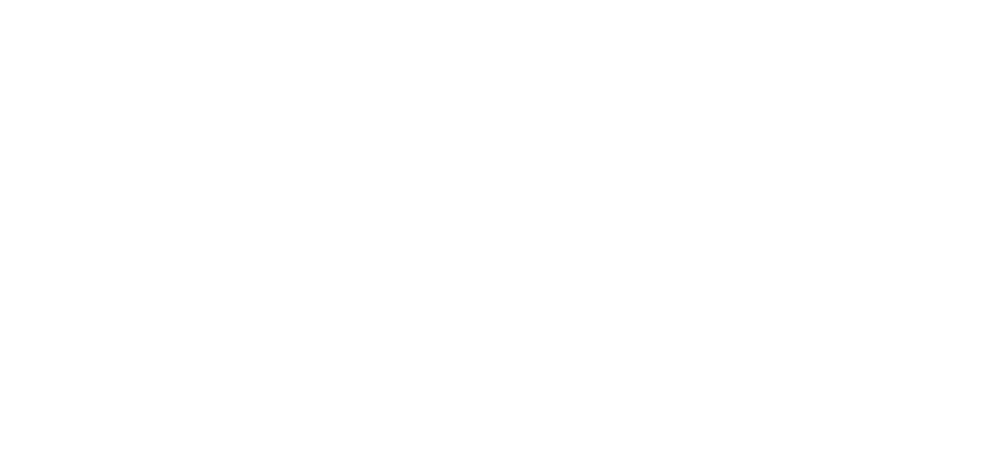
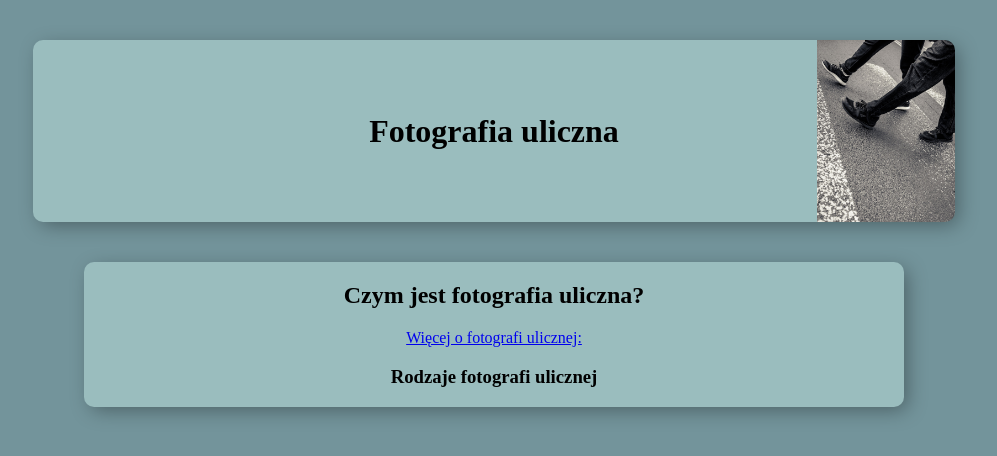
Before and after one commit to nkfoto/Strony, a plain HTML site: page index.html in a window 1280 px wide. Shown: the whole page, without its empty margins (146-1143 px from the left). Drawn offline with Linux system fonts and the light colour scheme.

Commit message:
zapisano!

```diff
--- a/index.html
+++ b/index.html
@@ -3,9 +3,39 @@
 <head>
     <meta charset="UTF-8">
     <meta name="viewport" content="width=device-width, initial-scale=1.0">
+    <link rel="stylesheet" href="style.css">
     <title>Fotografia uliczna</title>
 </head>
 <body>
+    <div id="container" class="container">
+        <header>
+            <h1>Fotografia uliczna</h1>
+        </header>
+        <main>
+            <section class="CzymJestFotografiaUliczna">
+                <h2>Czym jest fotografia uliczna?</h2>
+                <a href="#">Więcej o fotografi ulicznej:</a>
+            </section>
+            <h3>Rodzaje fotografi ulicznej</h3>
+            <section class="dokumentalna">
 
+            </section>
+
+            <section class="architektura">
+
+            </section>
+
+            <section class="Portretowa">
+
+            </section>
+
+            <section class="Candid">
+
+            </section>
+        </main>
+        <footer>
+
+        </footer>
+    </div>
 </body>
 </html>
--- /dev/null
+++ b/style.css
@@ -0,0 +1,35 @@
+:root{
+    --bgColor: #9abdbe;
+    --bodyColor: #73949b;
+    --BlockBoxShadow: 5px 5px 20px -2px rgba(0, 0, 0, 0.35);
+}
+
+body {
+    margin: 0 10% 0 10%;
+    padding: 0;
+    background-color: var(--bodyColor);
+}
+#container {
+    display: flex;
+    flex-direction:column ;
+    width: 80vw;
+    align-items: center;
+    justify-content: center;
+}
+header, main, footer {
+    background-color: var(--bgColor);
+    border-radius: 10px;
+    box-shadow: var(--BlockBoxShadow);
+    margin-top: 5vh;
+    width: 80%;
+    text-align: center;
+    float: left;
+}
+header {
+    padding: 5%;
+    background-image: url(img/ulica.jpg);
+    background-size: 15%;
+    background-repeat: no-repeat;
+    background-position: right;
+
+}
```
Also changed, not shown: img/ulica.jpg (added).
